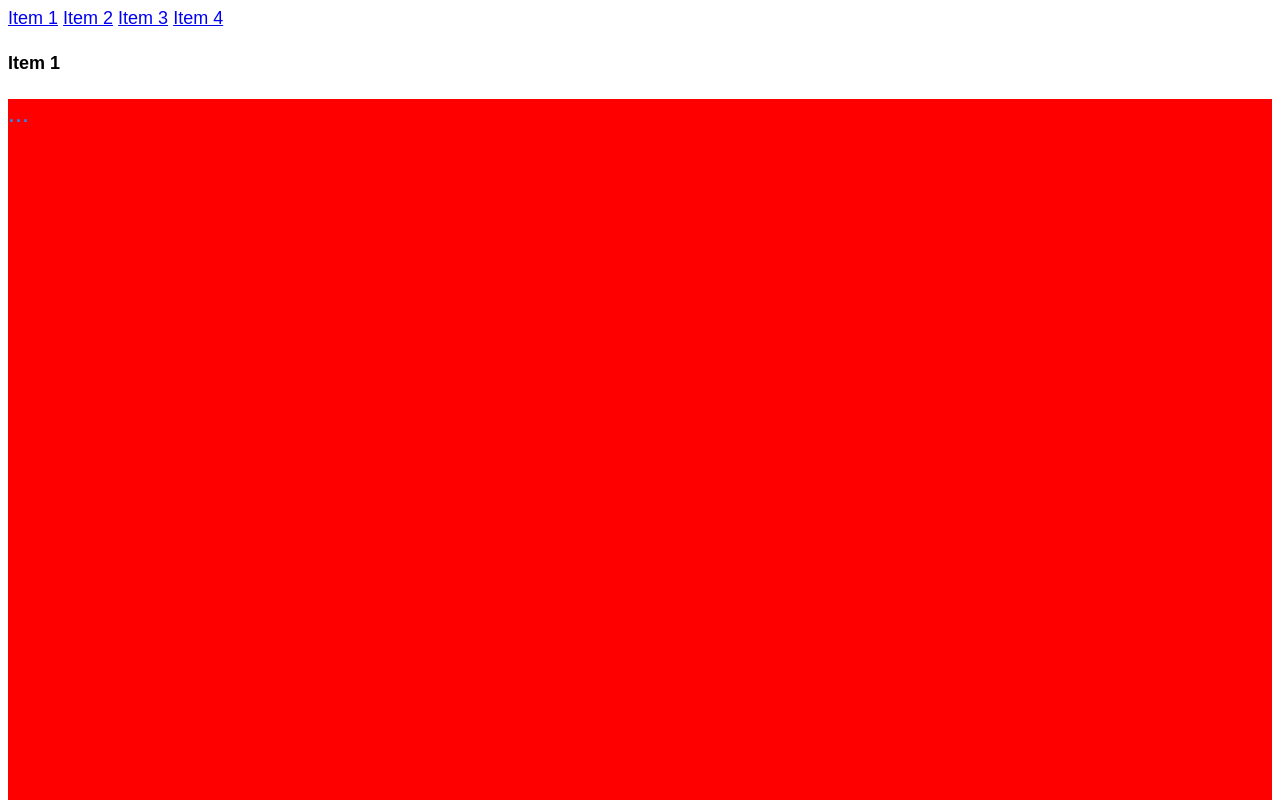
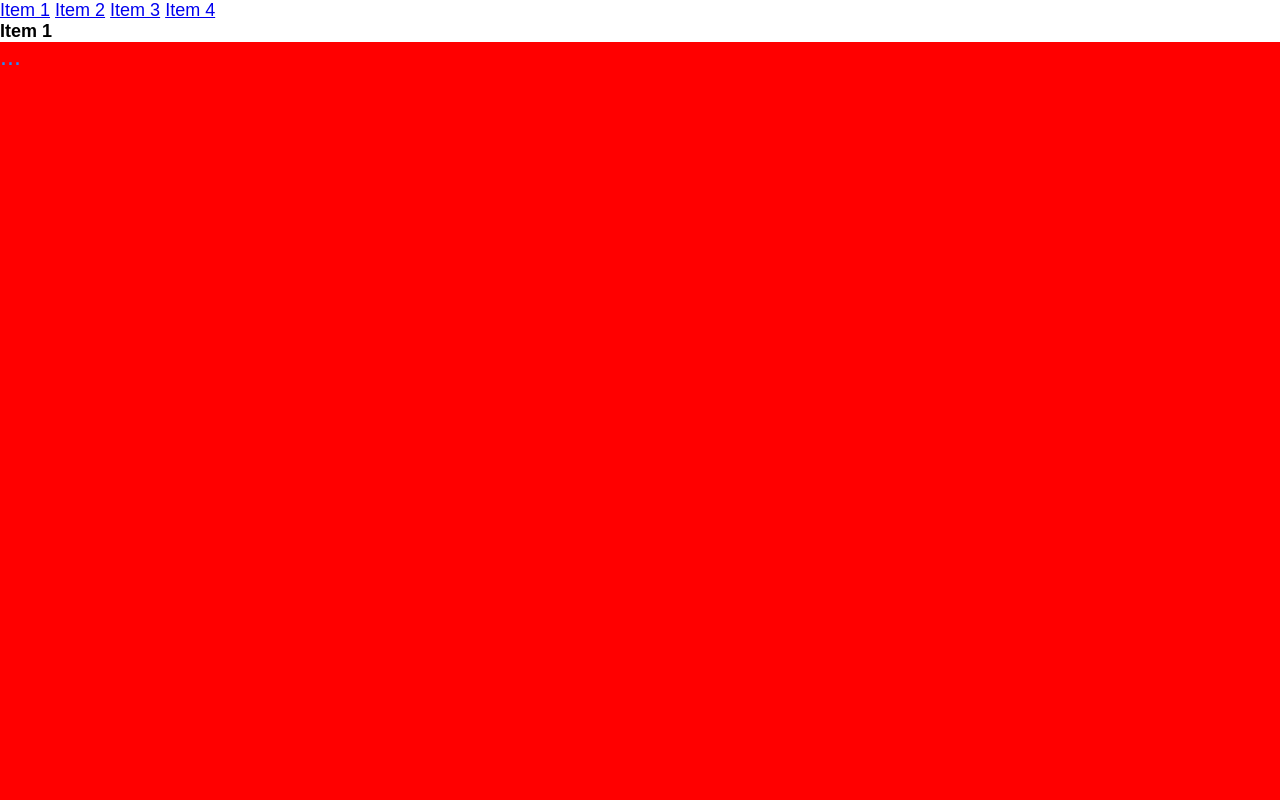
Before and after one commit to Temur-Sufiyanov/gittest, a plain HTML site: page index.html in a window 1280 px wide. Shown: the top 800 px of the page. Drawn offline with Linux system fonts and the light colour scheme.

Commit message:
just commit

```diff
--- a/css.css
+++ b/css.css
@@ -8,6 +8,7 @@ p {
     width: 100%;
     height: 1000px;
 }
+       /*just comment */
 h1 {
     color: dodgerblue;
 }
@@ -15,3 +16,6 @@ h1 {
     font-size: large;
     font-family: sans-serif;
 }
+*{
+    margin: 0;
+}
```
